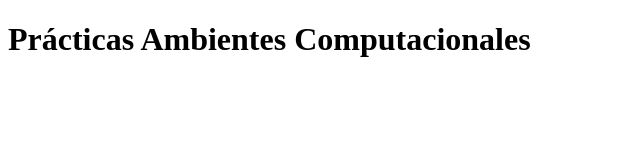
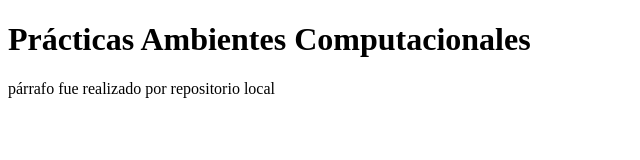
Before and after one commit to nachitocastror/PracticasAmbientesCompuacionales, a plain HTML site: page index.html in a window 1280 px wide. Shown: the whole page, without its empty margins (0-640 px from the left). Drawn offline with Linux system fonts and the light colour scheme.

Commit message:
Cambio el repositorio local

```diff
--- a/index.html
+++ b/index.html
@@ -8,5 +8,6 @@
 </head>
 <body>
     <h1>Prácticas Ambientes Computacionales</h1>
+    <p>párrafo fue realizado por repositorio local</p>
 </body>
 </html>
```
